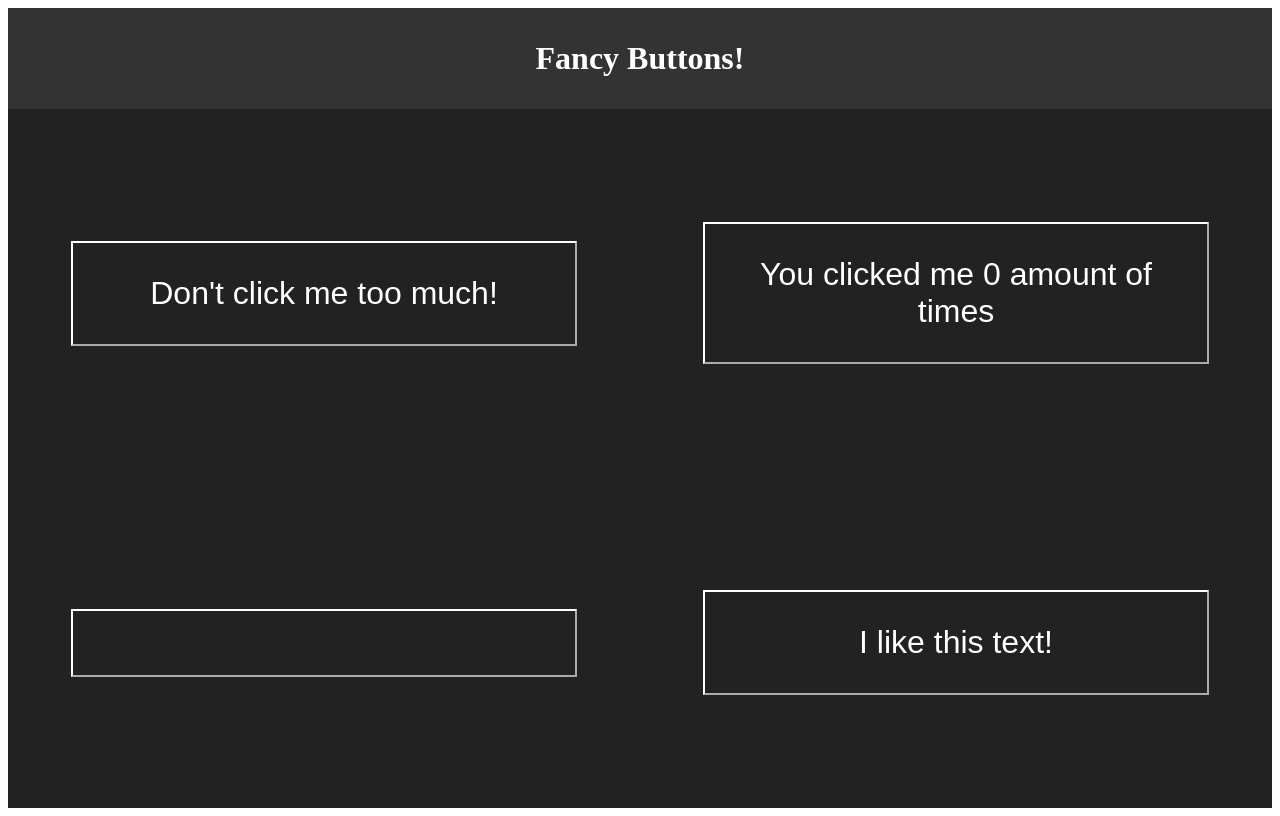
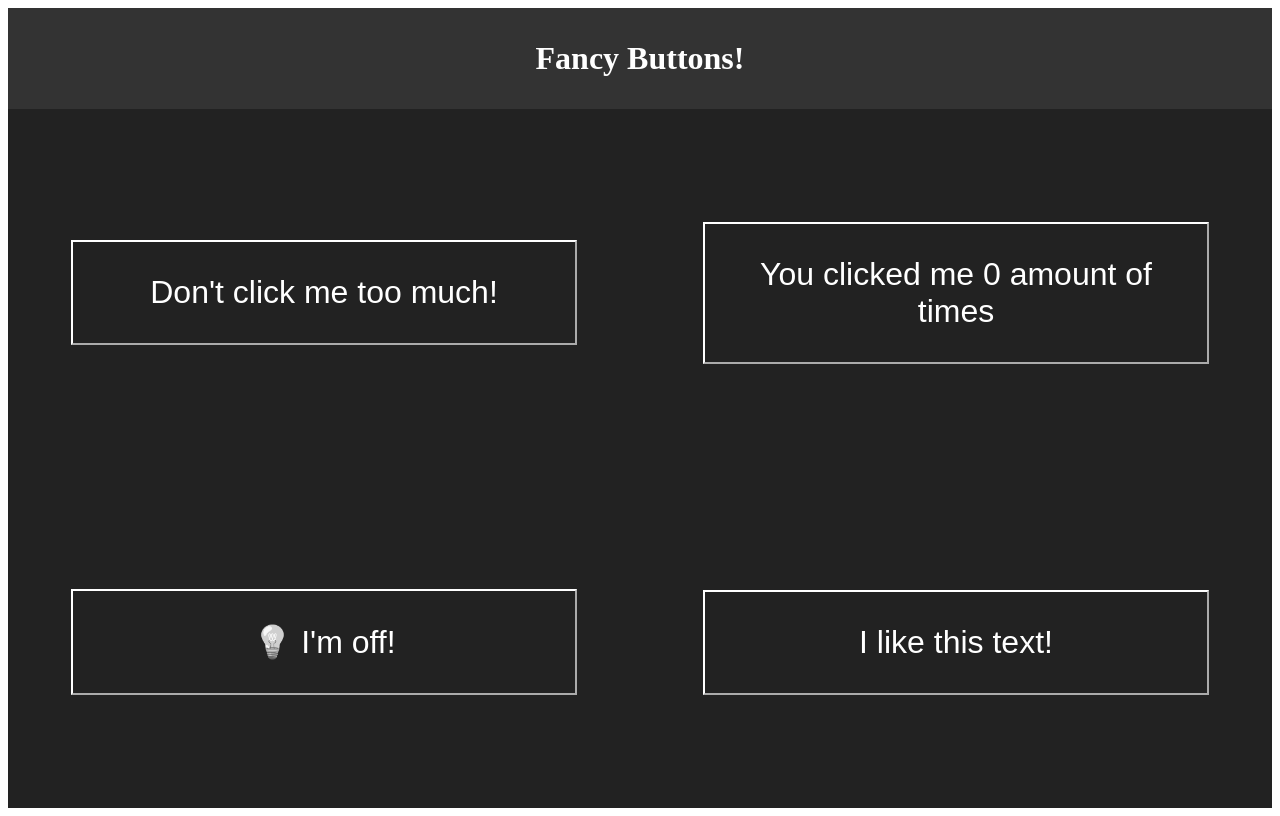
Before and after one commit to mabuzainah/fancy-buttons, a React (Create React App) app: page / in a window 1280 px wide. Built offline with nearby package versions, Linux system fonts and the light colour scheme.

Commit message:
Update App.js to have functioning Dark Mode and Light Mode on a toggle.

```diff
--- a/src/App.js
+++ b/src/App.js
@@ -1,18 +1,22 @@
-import logo from './logo.svg';
 import './App.css';
 import AngryButton from './components/AngryButton';
 import CounterButton from './components/CounterButton';
 import LightSwitchButton from './components/LightSwitchButton';
 import TextRepeaterButton from './components/TextRepeaterButton';
+import { useState } from "react";
 
 function App() {
+
+  const [light, setLight] = useState('off');
+  const dark = (light === 'off') ? 'dark' : '';
+
   return (
-    <div className="App dark">
+    <div className={`App ${dark}`}>
       <h1>Fancy Buttons!</h1>
       <section>
         <AngryButton />
         <CounterButton />
-        <LightSwitchButton />
+        <LightSwitchButton light={light} setLight={setLight}/>
         <TextRepeaterButton / >
       </section>
     </div>
```
